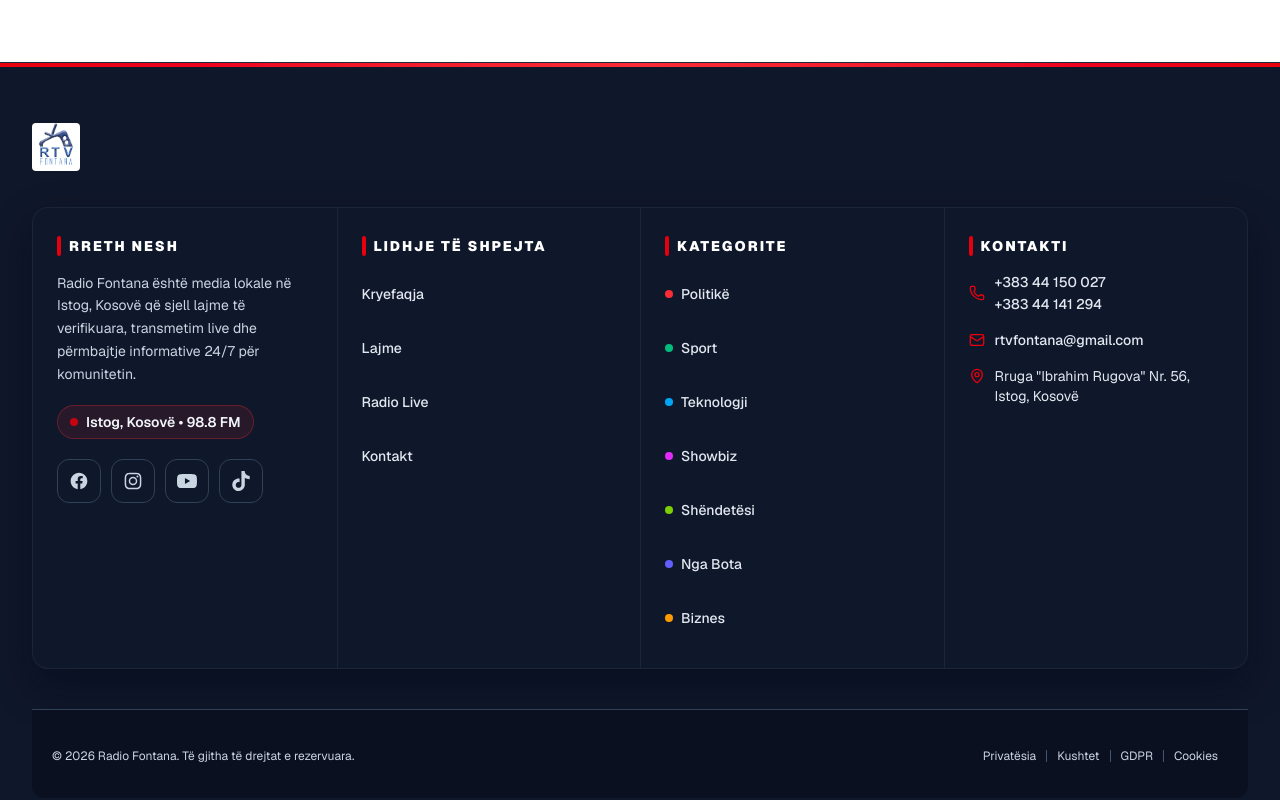
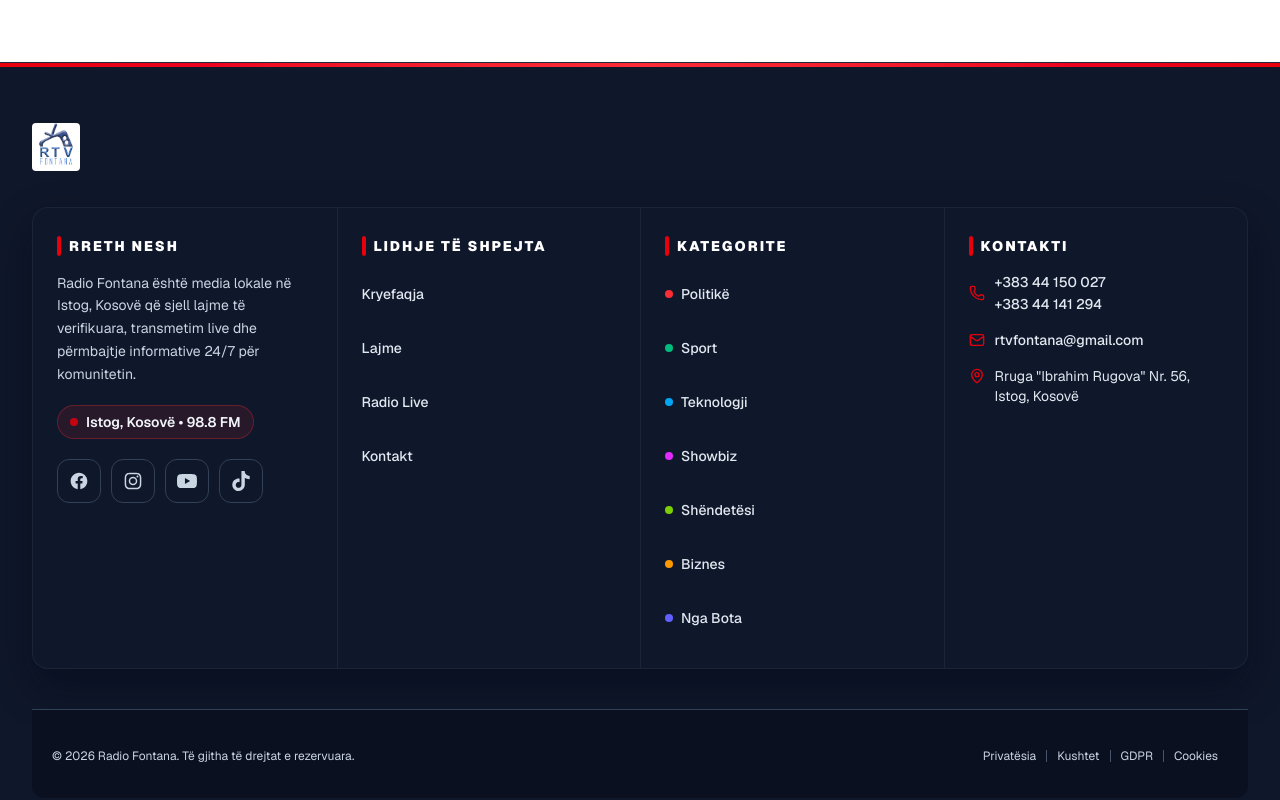
Before and after one commit to illyrianqubic/radiofontana, a Next.js app: page / in a window 1280 px wide. Shown: the part 1508-2308 px from the top of the page. Built offline with nearby package versions, Linux system fonts and the light colour scheme; no server answers.

Commit message:
chore: reorder footer categories

```diff
--- a/src/components/layout/Footer.tsx
+++ b/src/components/layout/Footer.tsx
@@ -19,8 +19,8 @@ const footerCategories = [
   { label: 'Teknologji', dotClass: 'bg-sky-500' },
   { label: 'Showbiz', dotClass: 'bg-fuchsia-500' },
   { label: 'Shëndetësi', dotClass: 'bg-lime-500' },
+  { label: 'Biznes', dotClass: 'bg-amber-500' },
   { label: 'Nga Bota', dotClass: 'bg-indigo-500' },
-  { label: 'Biznes', dotClass: 'bg-amber-500' },
 ];
 
 export default function Footer() {
```
